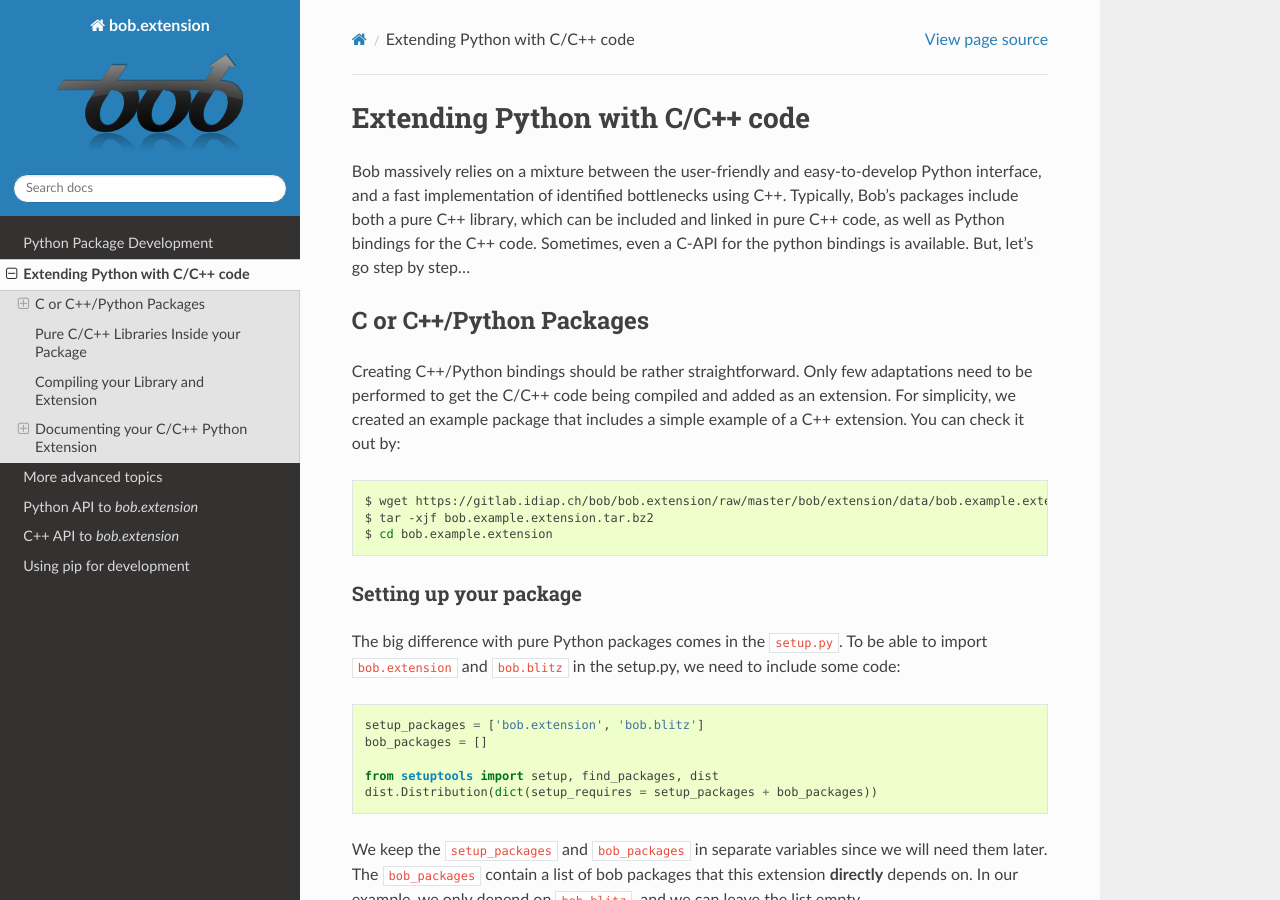
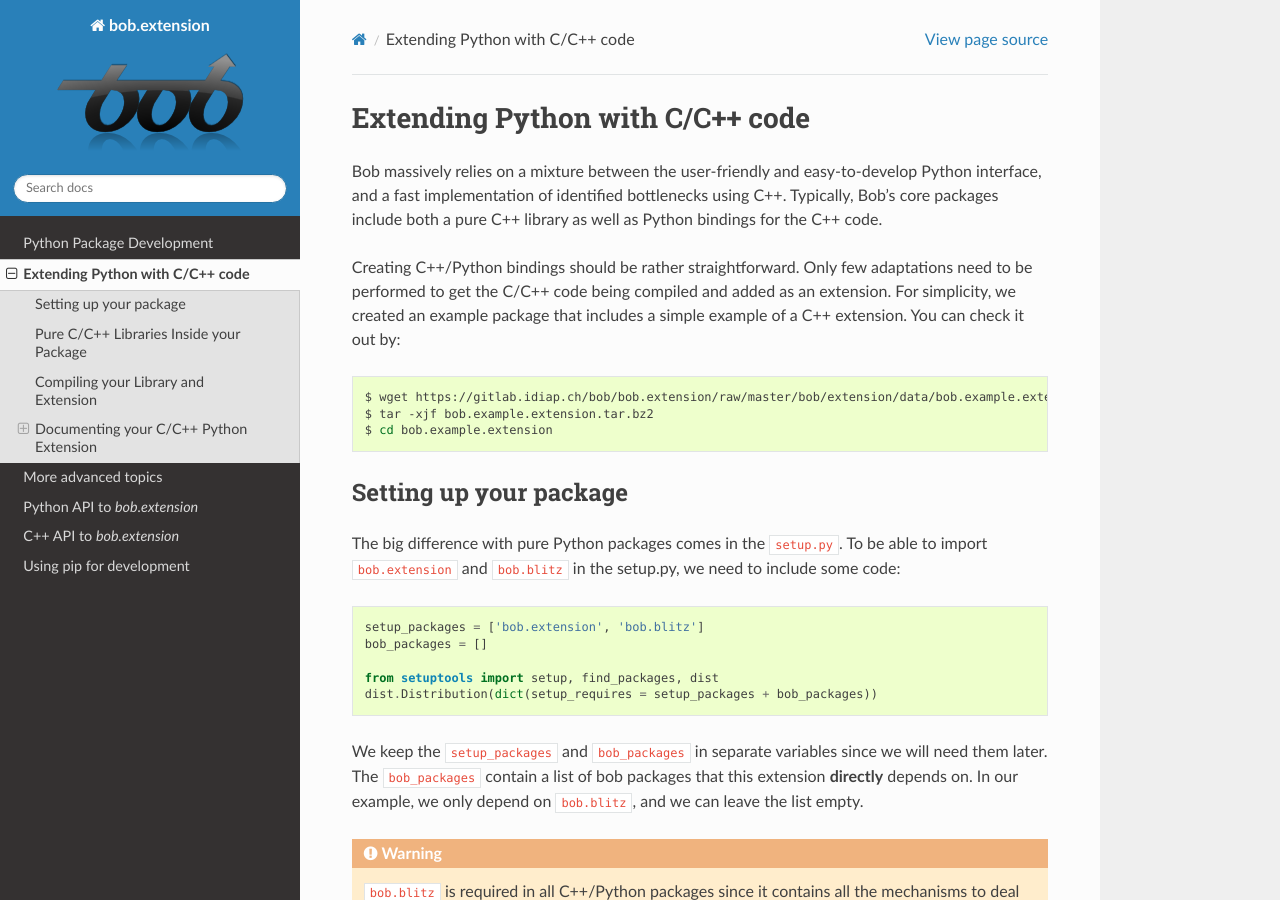
Before and after one commit to bioidiap/bob.extension, a Sphinx documentation site: the page built from doc/cplusplus.rst, in a window 1280 px wide and 900 px high. Built offline with Sphinx 7.4.7 and the Read the Docs theme 2.0.0, drawn with Linux system fonts in a browser that asks for light colours; formulas are drawn with MathJax 3; the version number could not be read and is left out.

Commit message:
[doc] fixed stuff in C++/Python

```diff
--- a/doc/cplusplus.rst
+++ b/doc/cplusplus.rst
@@ -9,12 +9,7 @@
 ==================================
 
 |project| massively relies on a mixture between the user-friendly and easy-to-develop Python interface, and a fast implementation of identified bottlenecks using C++.
-Typically, |project|'s packages include both a pure C++ library, which can be included and linked in pure C++ code, as well as Python bindings for the C++ code.
-Sometimes, even a C-API for the python bindings is available.
-But, let's go step by step...
-
-C or C++/Python Packages
-------------------------
+Typically, |project|'s core packages include both a pure C++ library as well as Python bindings for the C++ code.
 
 Creating C++/Python bindings should be rather straightforward.
 Only few adaptations need to be performed to get the C/C++ code being compiled and added as an extension.
@@ -28,9 +23,8 @@ You can check it out by:
   $ cd bob.example.extension
 
 
-
 Setting up your package
-+++++++++++++++++++++++
+-----------------------
 
 The big difference with pure Python packages comes in the ``setup.py``.
 To be able to import ``bob.extension`` and ``bob.blitz`` in the setup.py, we need to include some code:
@@ -125,10 +119,10 @@ Basically, there are two C++ files for our extension.
 ``bob/example/extension/Function.cpp`` contains the pure C++ implementation of the function.
 In ``bob/example/extension/main.cpp``, we define the Python bindings to that function.
 
-.. to_put_somewhere_esle::
-   including the creation of a complete Python module called ``_library``.
-   Additionally, we give a short example of how to use our documentation classes provided in this module (see below for more details).
-   Finally, the function ``reverse`` from the module ``_library`` is imported into our module in the ``bob/example/extension/__init__.py`` file.
+..
+  including the creation of a complete Python module called ``_library``.
+  Additionally, we give a short example of how to use our documentation classes provided in this module (see below for more details).
+  Finally, the function ``reverse`` from the module ``_library`` is imported into our module in the ``bob/example/extension/__init__.py`` file.
 
 .. note::
    In the bindings of the ``reverse`` function in ``bob/example/extension/main.cpp``, we make use of some C++ defines that makes the life easier.
```
